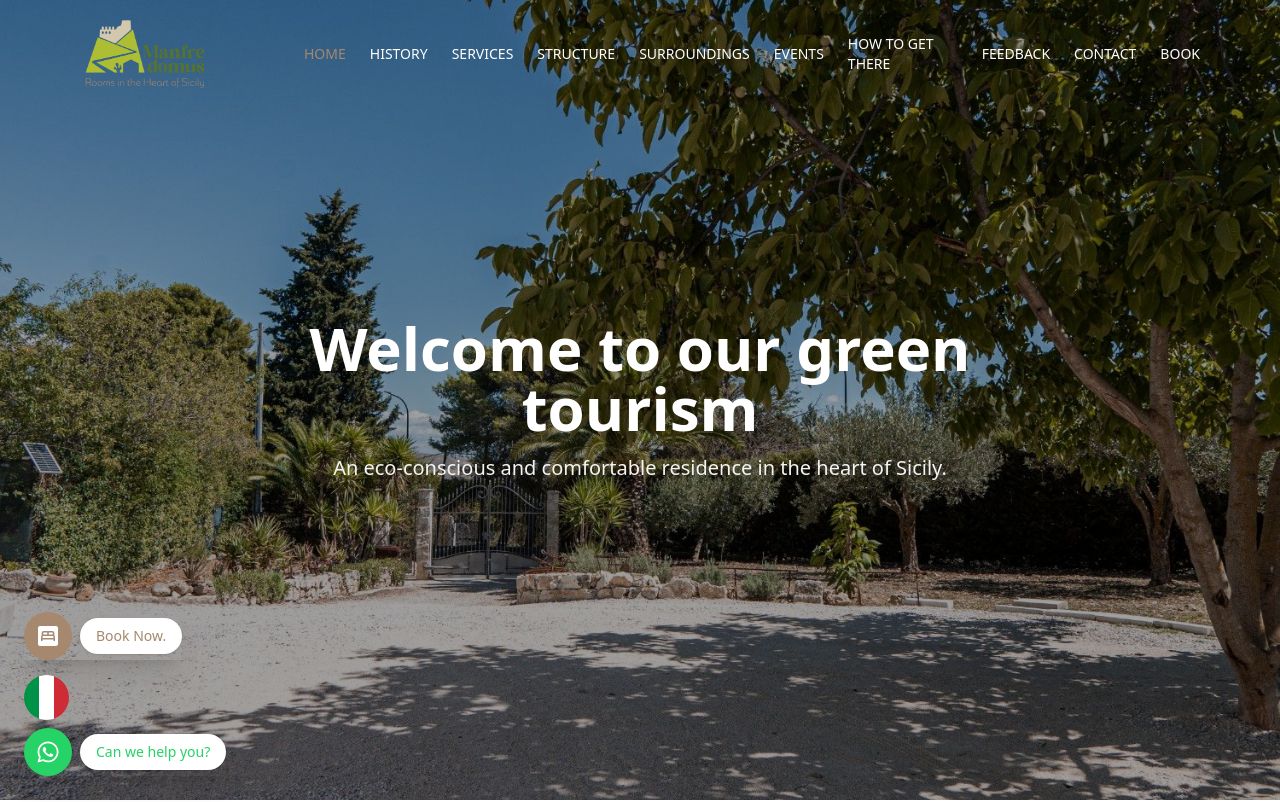
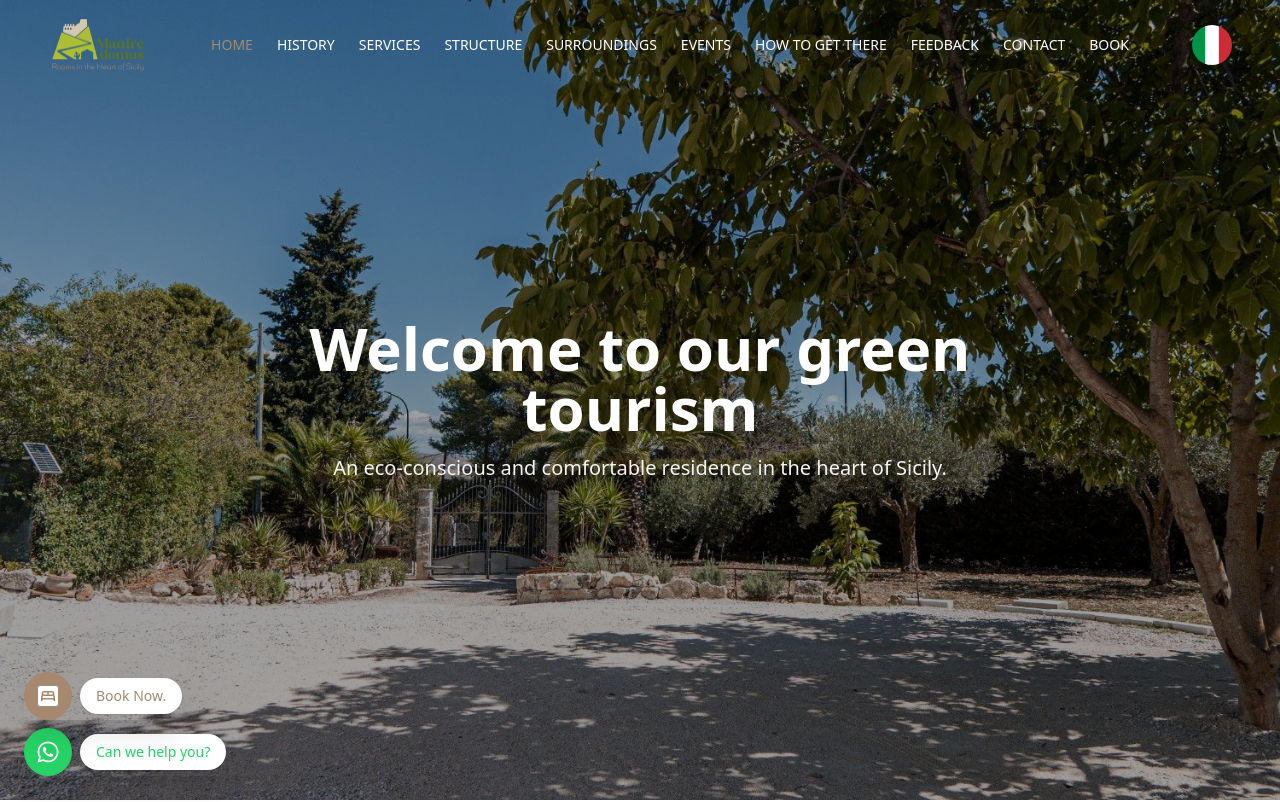
Before and after one commit to ankit4a4/ManfredomusWeb, a React (Vite) app: page / in a window 1280 px wide. Shown: the top 802 px of the page. Built offline with nearby package versions, Linux system fonts and the light colour scheme.

Commit message:
letest code push

```diff
--- a/src/layout/Header.jsx
+++ b/src/layout/Header.jsx
@@ -5,13 +5,12 @@ import { Menu, X } from 'lucide-react';
 import { FaWhatsapp } from 'react-icons/fa';
 import ScrollToTopButton from './ScrollToTopButton';
 import { MdBedroomParent } from 'react-icons/md';
-import flags from "../assets/Flag_of_Italy.svg.webp"
+import flags from "../assets/Flag_of_Italy.svg.webp";
 
 const Header = () => {
     const [isOpen, setIsOpen] = useState(false);
     const [scrolled, setScrolled] = useState(false);
     const location = useLocation();
-    console.log("useLocation", location.pathname)
 
     useEffect(() => {
         window.scrollTo({
@@ -51,17 +50,18 @@ const Header = () => {
     };
 
     return (
-        <header
-            className={`fixed w-full z-50 transition-all  duration-300 ${scrolled ? 'bg-white shadow-md' : 'bg-transparent'
-                }`}
-        >
-            <div className="flex items-center justify-between px-4 md:px-20  py-4">
-                <div>
-                    <img className="w-[80px] md:w-[130px]" src={logo} alt="Logo" />
+        <header className={`fixed w-full z-50 transition-all duration-300 ${scrolled ? 'bg-white shadow-md' : 'bg-transparent'}`}>
+            <div className="flex items-center justify-between px-4 md:px-12 py-4 w-full">
+
+                {/* Desktop Layout */}
+                <div className="hidden md:flex items-center justify-between w-full">
+                    {/* Left - Logo */}
+                    <div className="flex-shrink-0">
+                        <img className="w-[100px]" src={logo} alt="Logo" />
                     </div>
 
-                {/* Desktop Menu */}
-                <div className="hidden md:flex items-center gap-6 w-[80%]  ">
+                    {/* Center - Navigation */}
+                    <nav className="flex gap-6">
                         {navLink.map((item, i) => (
                             <Link
                                 key={i}
@@ -71,37 +71,60 @@ const Header = () => {
                                 {item.name}
                             </Link>
                         ))}
+                    </nav>
+
+                    {/* Right - Flag */}
+                    <div className="flex-shrink-0">
+                        <a
+                            href="https://www.manfredomus.it/"
+                            rel="noopener noreferrer"
+                            target='_blank'
+                            className="hover:scale-105 transition-transform duration-300"
+                        >
+                            <img className="w-[40px] h-[40px] rounded-full" src={flags} alt="Italy Flag" />
+                        </a>
+                    </div>
                 </div>
 
-                {/* Mobile Menu Toggle */}
-                <div className="md:hidden">
+                {/* Mobile Layout */}
+                <div className="md:hidden flex w-full justify-between items-center">
+                    {/* Left - Logo */}
+                    <img className="w-[80px]" src={logo} alt="Logo" />
+
+                    {/* Right - Flag + Menu Toggle */}
+                    <div className="flex items-center gap-4">
+                        {/* Flag icon */}
+                        <a
+                            href="https://www.manfredomus.it/"
+                            rel="noopener noreferrer"
+                            target='_blank'
+                            className="hover:scale-105 transition-transform duration-300"
+                        >
+                            <img className="w-[36px] h-[36px] rounded-full" src={flags} alt="Italy Flag" />
+                        </a>
+
+                        {/* Menu Toggle Button */}
                         <button onClick={() => setIsOpen(!isOpen)}>
                             {isOpen ? <X size={28} color={scrolled ? '#000' : '#fff'} /> : <Menu size={28} color={scrolled ? '#000' : '#fff'} />}
                         </button>
                     </div>
                 </div>
+            </div>
 
             {/* Slide-in Mobile Menu */}
-
-            <div
-                className={`fixed top-0 left-0 h-full w-64 bg-white shadow-lg z-40 transform transition-transform duration-300 ${isOpen ? 'translate-x-0' : '-translate-x-full'
-                    } md:hidden`}
-            >
+            <div className={`fixed top-0 left-0 h-full w-64 bg-white shadow-lg z-40 transform transition-transform duration-300 ${isOpen ? 'translate-x-0' : '-translate-x-full'} md:hidden`}>
                 <div className="flex justify-between items-center p-4 border-b">
                     <img className="w-[100px]" src={logo} alt="Logo" />
                     <button onClick={() => setIsOpen(false)}>
                         <X size={26} />
                     </button>
                 </div>
-                <div className="flex flex-col px-4 py-4  space-y-4">
+                <div className="flex flex-col px-4 py-4 space-y-4">
                     {navLink.map((item, i) => (
                         <Link
                             key={i}
                             to={item.path}
-                            className={`text-md uppercase font-medium transition ${location.pathname === item.path
-                                ? 'text-[#A5886E]'
-                                : 'text-[#597429]'
-                                } hover:text-[#A5886E]`}
+                            className={`text-md uppercase font-medium transition ${location.pathname === item.path ? 'text-[#A5886E]' : 'text-[#597429]'} hover:text-[#A5886E]`}
                             onClick={() => setIsOpen(false)}
                         >
                             {item.name}
@@ -109,6 +132,7 @@ const Header = () => {
                     ))}
                 </div>
             </div>
+
             {isOpen && (
                 <div
                     onClick={() => setIsOpen(false)}
@@ -116,64 +140,37 @@ const Header = () => {
                 />
             )}
 
-            {/* ////////////////////// Whatsapp Button //////////////////////// */}
-
+            {/* WhatsApp Button */}
             <a
-                href="https://wa.me/393661270826" // ← apna number yahan daalna
+                href="https://wa.me/393661270826"
                 target="_blank"
                 rel="noopener noreferrer"
                 className="fixed bottom-6 left-6 z-50 flex items-center gap-2 shadow-xl hover:scale-105 transition-transform duration-300"
             >
-                {/* WhatsApp Icon in Green Circle */}
                 <div className="bg-[#25D366] p-3 rounded-full flex items-center justify-center">
-
                     <FaWhatsapp size={24} color="#fff" />
                 </div>
-
-                {/* White Text Pill */}
                 <div className="bg-white text-[#25D366] font-medium px-4 py-2 rounded-full text-sm shadow">
                     Can we help you?
                 </div>
             </a>
 
-            {/* ///////////////// Scroll Top Button ////////////// */}
-
-            <ScrollToTopButton />
-
-
-
-            {/* ///////////////////////////// Book Button ///////////////////////// */}
-
-
+            {/* Book Now Button */}
             <a
                 href="https://hospitality-guest.teamsystem.cloud/booking-engine/manfredomus"
                 rel="noopener noreferrer"
-                className="fixed bottom-35 left-6 z-50 flex items-center gap-2 shadow-xl hover:scale-105 transition-transform duration-300"
+                className="fixed bottom-20 left-6 z-50 flex items-center gap-2 shadow-xl hover:scale-105 transition-transform duration-300"
             >
-                {/* WhatsApp Icon in Green Circle */}
                 <div className="bg-[#A5886E] p-3 rounded-full flex items-center justify-center">
                     <MdBedroomParent size={24} color="#fff" />
                 </div>
-
-                {/* White Text Pill */}
                 <div className="bg-white text-[#A5886E] font-medium px-4 py-2 rounded-full text-sm shadow">
                     Book Now.
                 </div>
             </a>
 
-
-            {/* /////////// italy flag ///////////// */}
-            <a
-                href="https://www.manfredomus.it/"
-                rel="noopener noreferrer"
-                target='_blank'
-                className="fixed bottom-20 left-6 z-50 flex items-center gap-2  hover:scale-105 transition-transform duration-300"
-            >
-                <div className=" p-0 rounded-full flex items-center justify-center">
-                    <img className="w-[45px] h-[45px] rounded-full" src={flags} alt="Logo" />
-                </div>
-            </a>
-
+            {/* Scroll to Top Button */}
+            <ScrollToTopButton />
         </header>
     );
 };
```
Lines whose indentation alone changed are shown as unchanged.
